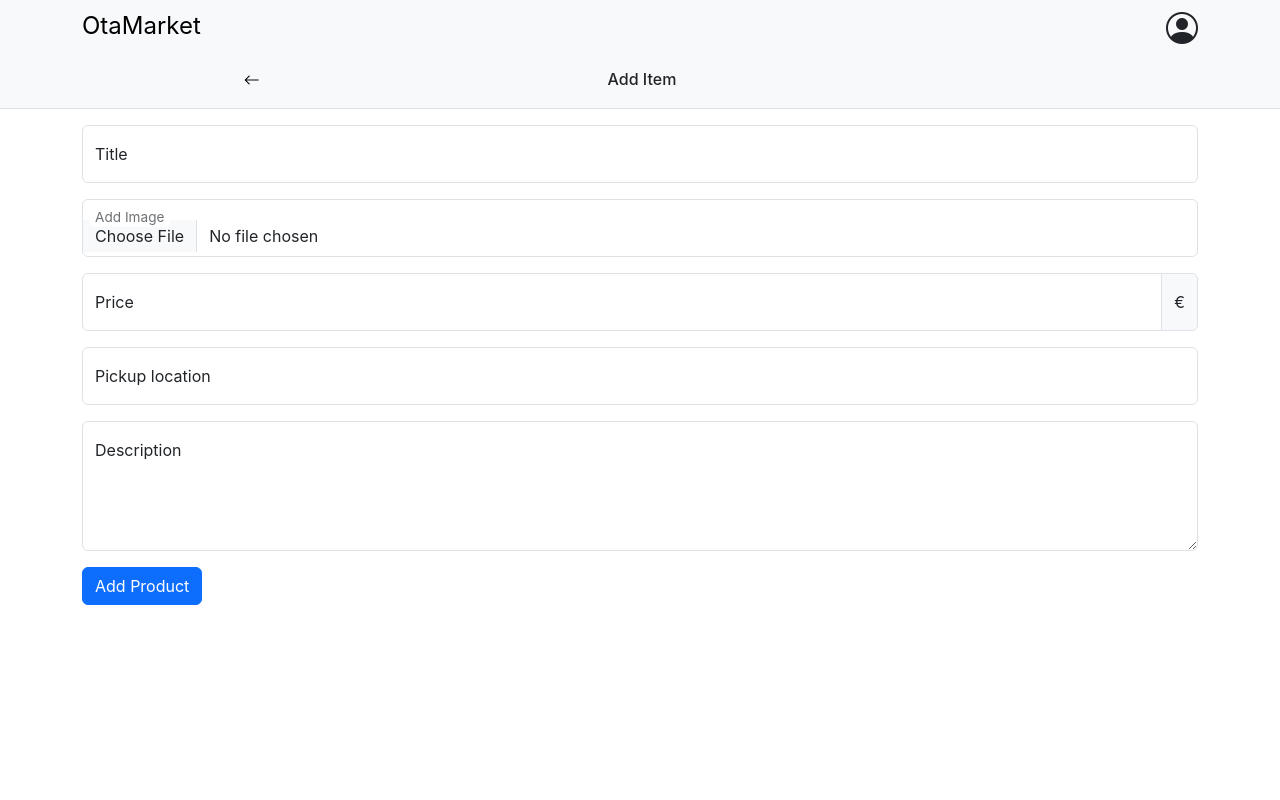
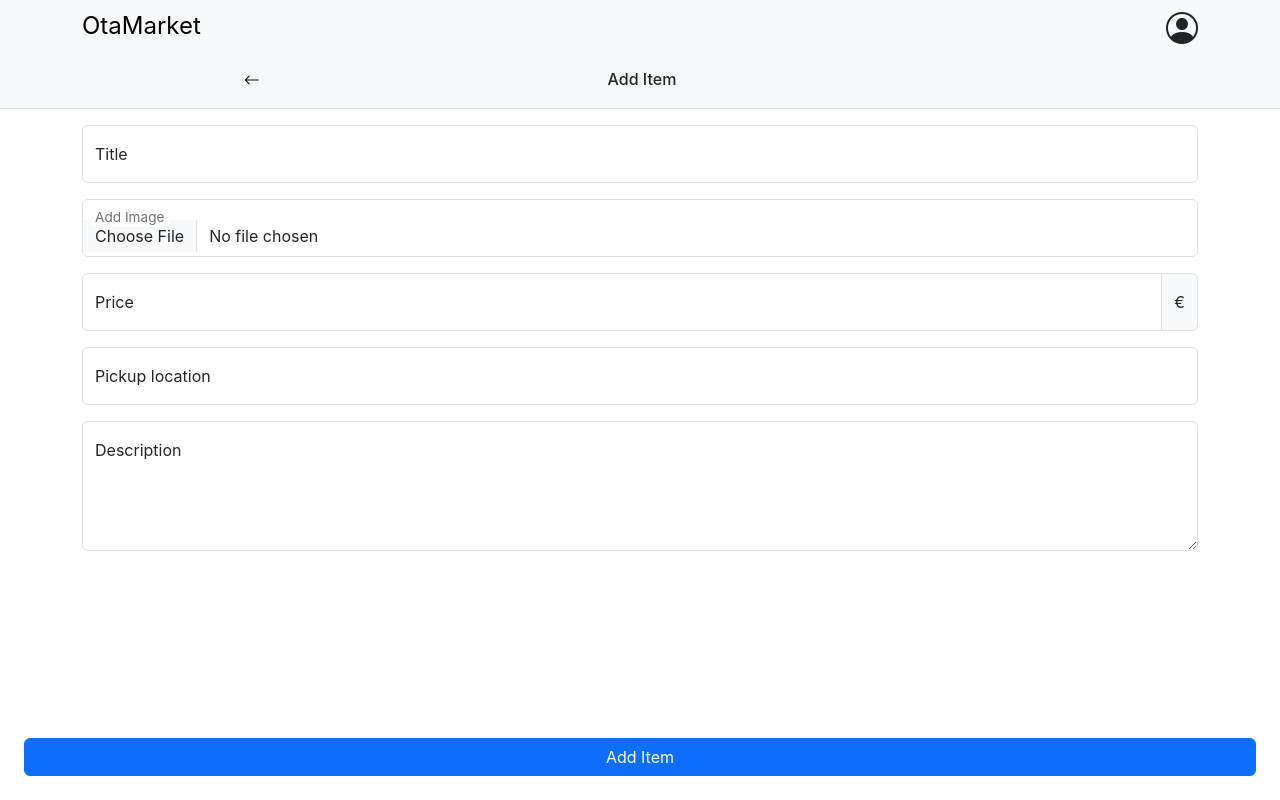
Before and after one commit to fravl/otamarket, a React (Create React App) app in the folder frontend/: page /add in a window 1280 px wide. Built offline with nearby package versions, Linux system fonts and the light colour scheme; no server answers.

Commit message:
call product service from itemform

```diff
--- a/frontend/src/components/ItemForm.tsx
+++ b/frontend/src/components/ItemForm.tsx
@@ -1,11 +1,27 @@
+import ProductService from "../services/ProductService";
+import { Product } from "../types/Product";
+
 const ItemForm = () => {
+    function handleSubmit(e: React.FormEvent<HTMLFormElement>) {
+        e.preventDefault();
+
+        const form = e.target as HTMLFormElement;
+        const formData = new FormData(form);
+
+        const formJson = Object.fromEntries(
+            formData.entries(),
+        ) as unknown as Product;
+        ProductService.addItem(formJson);
+    }
+
     return (
         <div className="container mt-3">
-            <form>
+            <form method="post" onSubmit={handleSubmit}>
                 <div className="form-floating mb-3">
                     <input
                         type="text"
                         className="form-control"
+                        name="title"
                         id="title"
                         placeholder="Title"
                     />
@@ -15,6 +31,7 @@ const ItemForm = () => {
                     <input
                         type="file"
                         className="form-control"
+                        name="image"
                         id="picture"
                         placeholder="Add Image"
                     />
@@ -25,6 +42,7 @@ const ItemForm = () => {
                         <input
                             type="number"
                             className="form-control"
+                            name="price"
                             id="price"
                             placeholder="Price"
                         />
@@ -36,6 +54,7 @@ const ItemForm = () => {
                     <input
                         type="text"
                         className="form-control"
+                        name="location"
                         id="location"
                         placeholder="Pickup location"
                     />
@@ -44,15 +63,18 @@ const ItemForm = () => {
                 <div className="form-floating mb-3">
                     <textarea
                         className="form-control"
+                        name="description"
                         id="description"
                         placeholder="Description"
                         style={{ height: "130px" }}
                     ></textarea>
                     <label htmlFor="description">Description</label>
                 </div>
-                <button type="submit" className="btn btn-primary">
-                    Add Product
-                </button>
+                <div className="fixed-bottom p-4">
+                    <button type="submit" className="btn btn-primary w-100">
+                        Add Item
+                    </button>
+                </div>
             </form>
         </div>
     );
--- a/frontend/src/services/ProductService.ts
+++ b/frontend/src/services/ProductService.ts
@@ -14,4 +14,9 @@ const getById = async (id: number): Promise<Product> => {
     return response.data;
 };
 
-export default { getAll, getById };
+const addItem = async (item: Product) => {
+    await new Promise((r) => setTimeout(r, 100));
+    console.log(item);
+};
+
+export default { getAll, getById, addItem };
```
